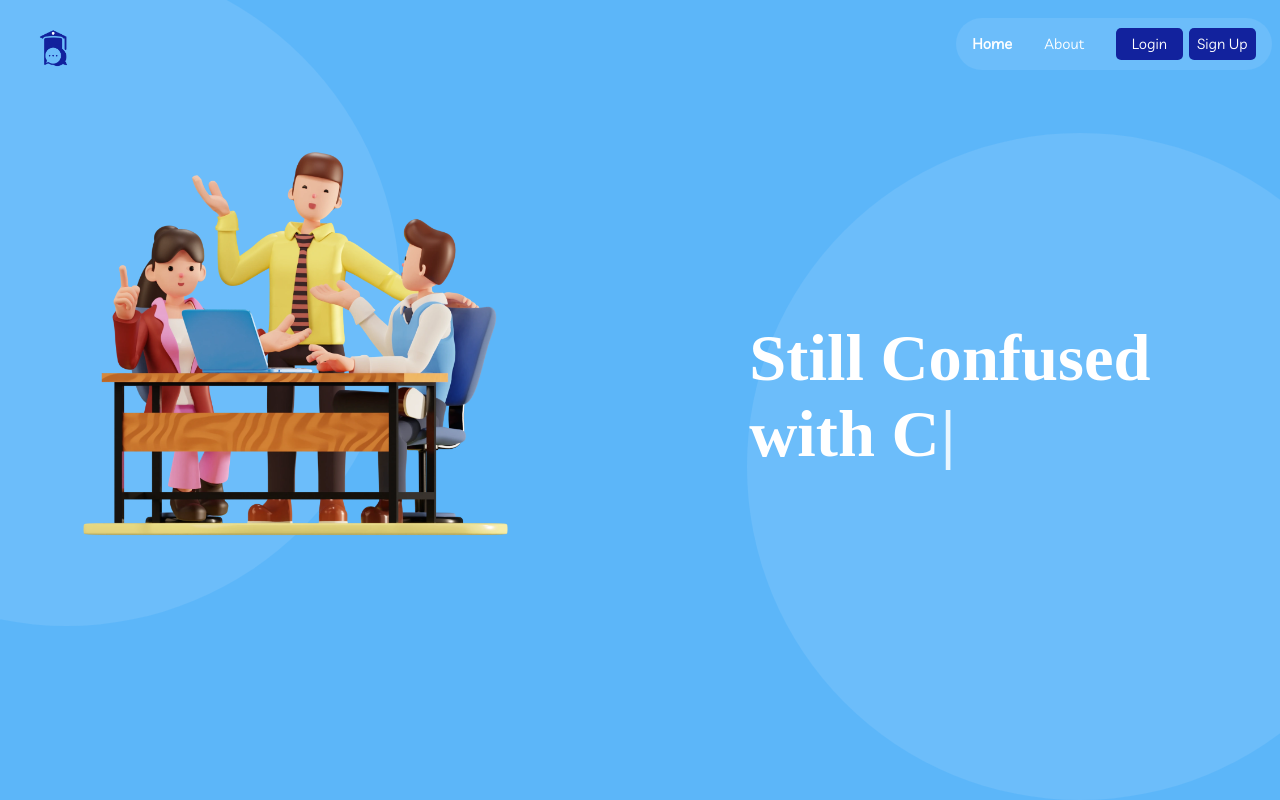
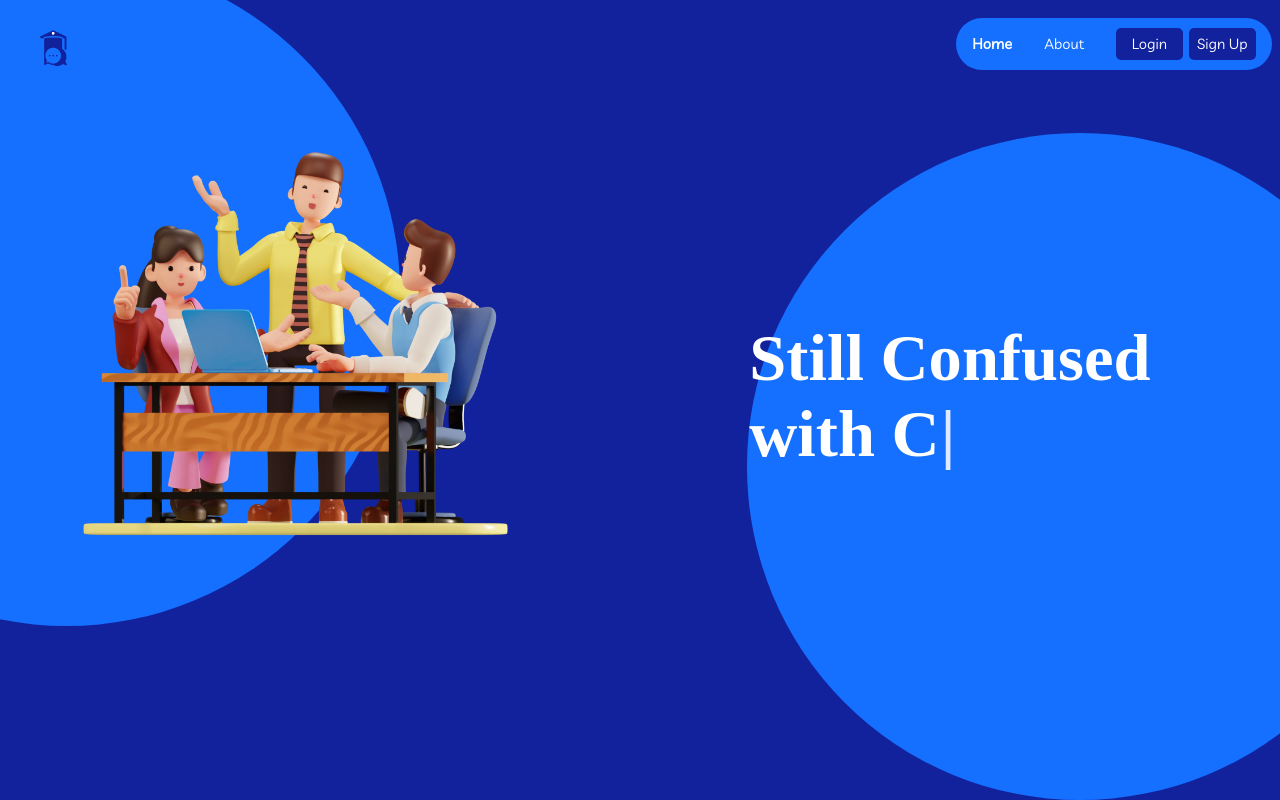
Before and after one commit to Counselllor/Counsellor-Web, a React (Vite) app: page / in a window 1280 px wide. Shown: the top 800 px of the page. Built offline with nearby package versions, Linux system fonts and the light colour scheme; a web font is replaced by a local one.

Commit message:
background color changes

```diff
--- a/src/index.css
+++ b/src/index.css
@@ -1,6 +1,6 @@
 :root{
-    --pageColor: #5cb6f9;
-    --secPageColor: #6cbdfa;
+    --pageColor: #12229d;
+    --secPageColor: #1570ff;
     --white: #ffffff;
     --btnColor: #12229d;
     background-color: var(--pageColor);
```
